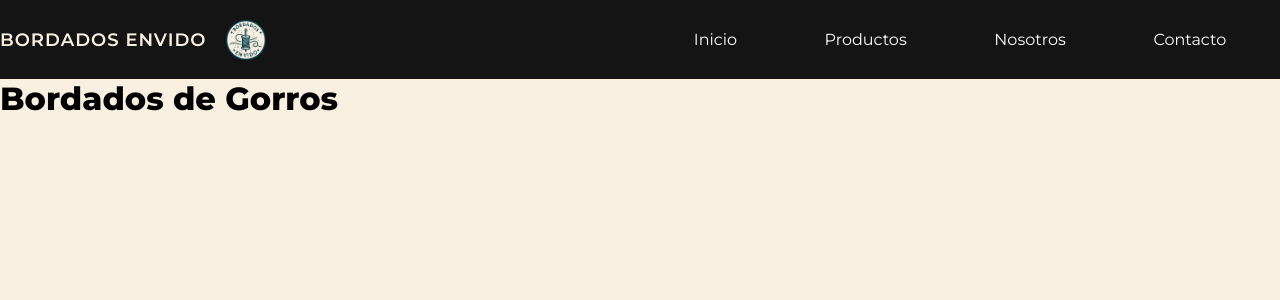
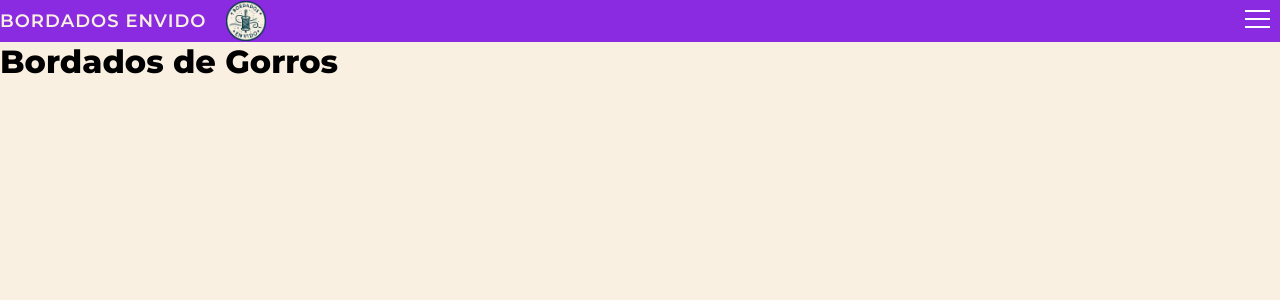
Before and after one commit to Electrocisko/Bordados-Envido, a React (Vite) app in the folder frontend/: page / in a window 1280 px wide. Shown: the top 300 px of the page. Built offline with nearby package versions, Linux system fonts and the light colour scheme.

Commit message:
agregue mixin con breakpoint

```diff
--- a/frontend/src/components/navbar/Navbar.jsx
+++ b/frontend/src/components/navbar/Navbar.jsx
@@ -2,27 +2,21 @@ import { useState } from "react";
 import Closed from "../icons/Closed";
 import Hamburguer from "../icons/Hamburguer";
 import Logo from "../icons/Logo";
-import "./navbar.css";
+//import "./navbar.css";
+import styles from './navbar.module.scss'
 import { Link } from "react-router-dom";
 
 function Navbar() {
   const [showLinks, setShowLinks] = useState(false);
 
   return (
-    <nav className="navbar_container">
+    <nav className={styles.navbar_container}>
 
-
-
-      <div className="logo_container">
+      <div className={styles.logo_container}>
         <p>BORDADOS ENVIDO</p>
         <Logo height={"40px"} />
       </div>
-
-      <div
-        className={
-          showLinks ? "links_container" : "links_container display_hide"
-        }
-      >
+       <div className={showLinks ? `${styles.links_container}`: `${styles.links_container} ${styles.display_hide}`}>
         <ul className="ul-list">
           <li onClick={() => setShowLinks(!showLinks)} className="close-icon">
             <Closed color="white" width="26" height="26" />
@@ -46,7 +40,7 @@ function Navbar() {
         </ul>
       </div>
 
-      <div className="icon_hamburguer" onClick={() => setShowLinks(!showLinks)}>
+      <div className={styles.icon_hamburguer} onClick={() => setShowLinks(!showLinks)}>
         <Hamburguer color="white" width="25" height="18" />
       </div>
     </nav>
--- /dev/null
+++ b/frontend/src/components/navbar/navbar.module.scss
@@ -0,0 +1,55 @@
+@import "../../scss/abstract/variables";
+
+
+.navbar_container {
+    position: relative;
+    display: flex;
+    justify-content: space-between;
+    align-items: center;
+    background-color:$Dark;
+    color:  $light;
+    @include breakpoint(md) {
+        background-color: blueviolet;
+    }
+
+}
+
+p {
+    letter-spacing: 1px;
+    font-weight: 600;
+    color: var(--color-Rosa);
+    font-size: 14p
+}
+
+.logo_container {
+    display: flex;
+    align-items: center;
+    gap: 20px;
+}
+
+.icon_hamburguer {
+    margin: 10px;
+}
+
+.links_container {
+
+    position: absolute;
+    top: 0px;
+    right: 0px;
+    background-color: var(--color-Navbar);
+    padding: 10px;
+    text-align: end;
+   padding-right: 10px;
+}
+
+li {
+    margin: 20px;
+}
+
+a {
+    color: var(--color-Navbar_font);
+}
+
+.display_hide {
+    display: none;
+}
--- a/frontend/src/scss/abstract/_variables.scss
+++ b/frontend/src/scss/abstract/_variables.scss
@@ -2,7 +2,7 @@
   @import url('https://fonts.googleapis.com/css2?family=Montserrat:wght@300;400;600;800&display=swap');
 
 
-
+$MainFont: 'Montserrat', sans-serif;
 
 
 :root {
@@ -12,3 +12,18 @@
   --color-Rosa: hsl(37, 66%, 93%);
   --color-Logo-oscuro: hsl(190, 100%, 14%);
 }
+
+// Colors
+ $Dark: hsl(0, 0%, 8%);
+ $light: white;
+ $Rosa: hsl(37, 66%, 93%);
+ $LogoOscuro: hsl(190, 100%, 14%);
+
+ @mixin breakpoint ($point) {
+  @if $point == md {
+    // 768px
+    @media  (min-width: 48em) {
+      @content;
+    }
+  }
+ }
--- a/frontend/src/scss/base/_base.scss
+++ b/frontend/src/scss/base/_base.scss
@@ -1,5 +1,7 @@
+@import "../abstract/variables";
+
 html, body {
-    font-family: var(--font-personal);
+    font-family: $MainFont;
 }
 
 p {
@@ -8,5 +10,5 @@ p {
 
 body {
     height: 100dvh;
-  background-color: var(--color-Rosa);
+  background-color: $Rosa;
 }
```
